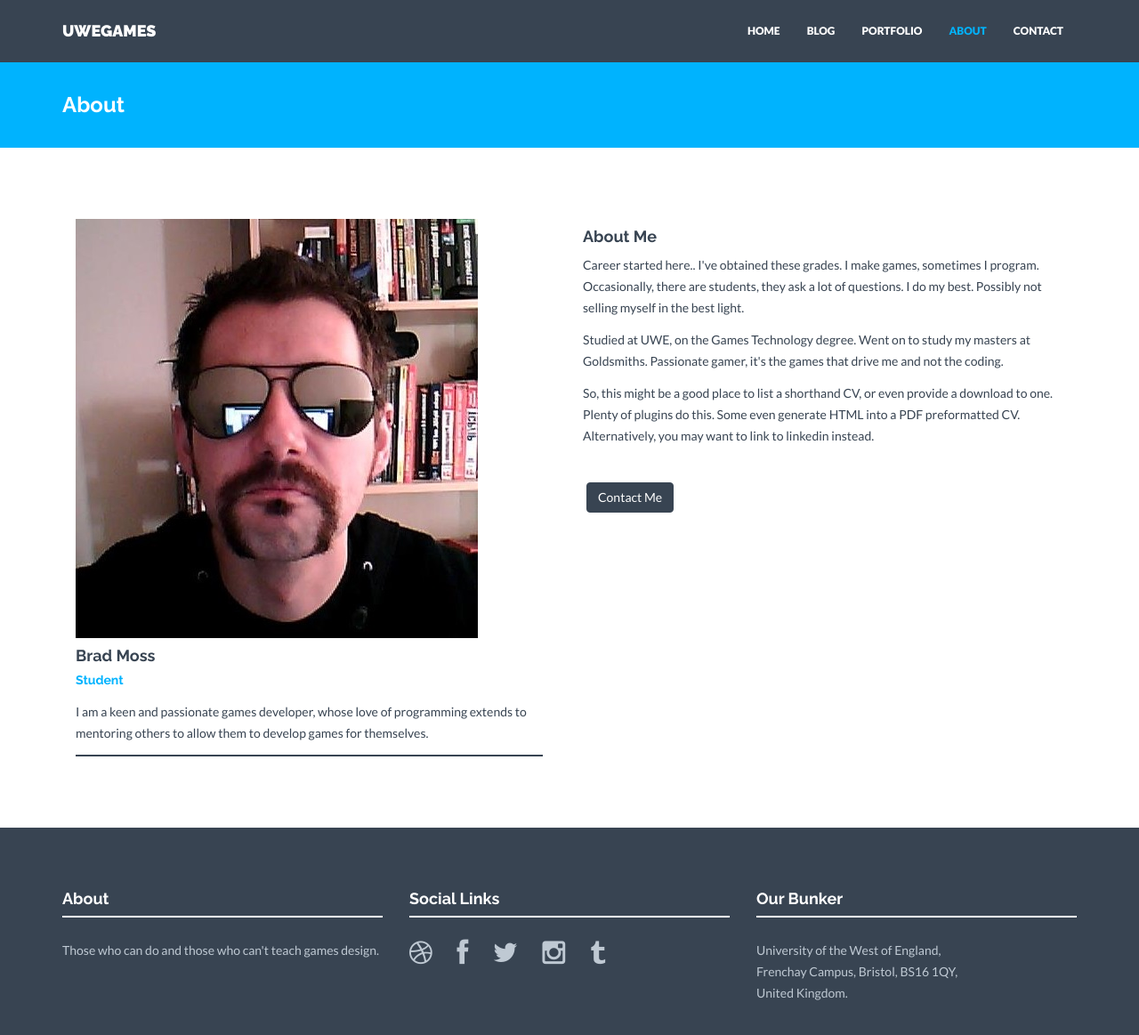
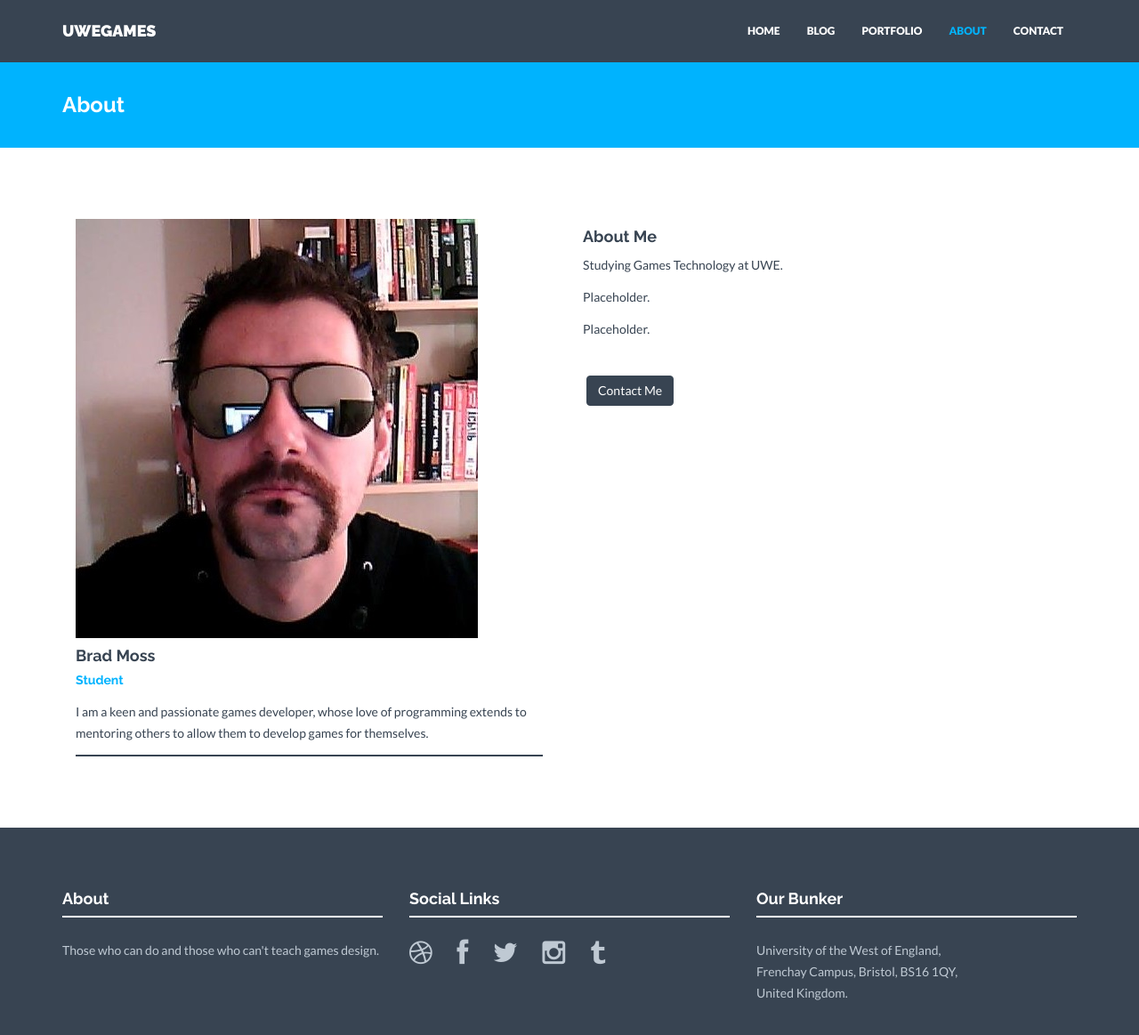
Before and after one commit to bmoss656/bmoss656.github.io, a Jekyll site: the page built from about.html, in a window 1280 px wide and 1200 px high. Shown: the top 1163 px of the window at 89% size. Built offline with Jekyll 4.4.1, drawn with Linux system fonts in a browser that asks for light colours; nearby versions of some CDN libraries.

Commit message:
Update about.html

```diff
--- a/about.html
+++ b/about.html
@@ -30,9 +30,9 @@ permalink: /about/
         </div>
         <div class="col-lg-6">
             <h4>About Me</h4>
-            <p>Career started here.. I've obtained these grades. I make games, sometimes I program. Occasionally, there are students, they ask a lot of questions. I do my best. Possibly not selling myself in the best light.</p>
-            <p>Studied at UWE, on the Games Technology degree. Went on to study my masters at Goldsmiths. Passionate gamer, it's the games that drive me and not the coding.</p>
-            <p>So, this might be a good place to list a shorthand CV, or even provide a download to one. Plenty of plugins do this. Some even generate HTML into a PDF preformatted CV. Alternatively, you may want to link to linkedin instead.</p>
+            <p>Studying Games Technology at UWE.</p>
+            <p>Placeholder.</p>
+            <p>Placeholder.</p>
             <p><br/><a href="{{ "/contact/" | prepend: site.baseurl }}" class="btn btn-theme">Contact Me</a></p>
         </div>
     </div><! --/row -->
```
